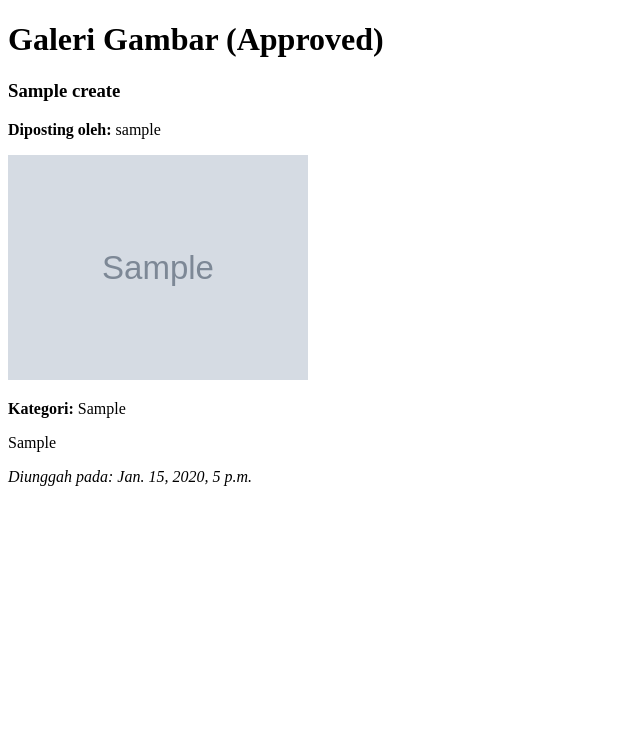
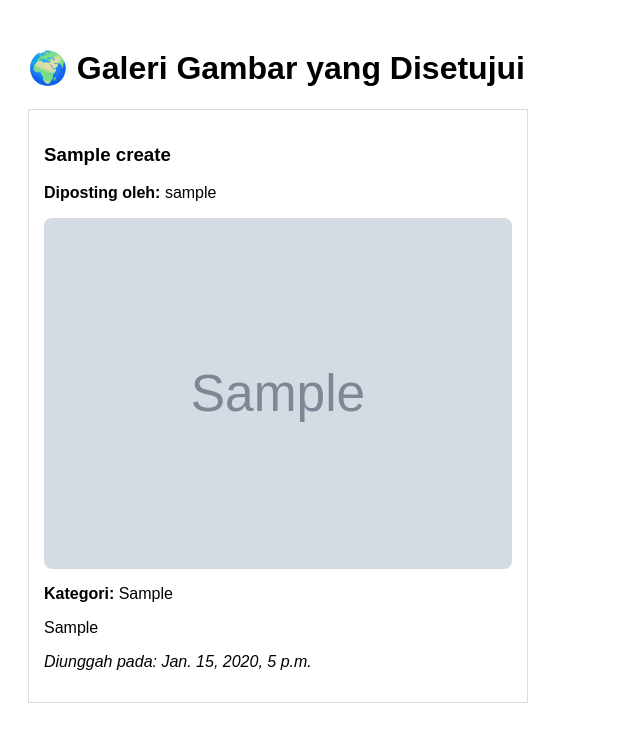
Before and after one commit to rendayy/PBW-DJANGO, a Django app: page /gallery/ in a window 1280 px wide. Shown: the top 742 px of the page, without its empty margins (0-640 px from the left). Run offline with Django 5.2, Linux system fonts and the light colour scheme; tables that the repository leaves empty hold one stand-in row (values such as "Sample post"); grey boxes marked "Sample" are stand-in pictures; some libraries are stand-ins or nearby versions.

Commit message:
Resize dan compress

```diff
--- a/app/models.py
+++ b/app/models.py
@@ -1,5 +1,8 @@
 from django.contrib.auth.models import User
 from django.db import models
+from PIL import Image
+from io import BytesIO
+from django.core.files.base import ContentFile
 
 # Create your models here.
 class Profile(models.Model):
@@ -19,11 +22,28 @@ class Create(models.Model):
     )
     user = models.ForeignKey(User, on_delete=models.CASCADE)
     gambar = models.ImageField(upload_to='uploads/')
+    thumbnail = models.ImageField(upload_to='uploads/thumbnails/', blank=True, null=True)
     kategori = models.CharField(max_length=100)
     deskripsi = models.TextField(blank=True)
     judul = models.CharField(max_length=200)
     tanggal_upload = models.DateTimeField(auto_now_add=True)
     status = models.CharField(max_length=1, choices=STATUS_CHOICES, default='p')
 
+    def save(self, *args, **kwargs):
+        super().save(*args, **kwargs)
+
+        if self.gambar and not self.thumbnail:
+            img = Image.open(self.gambar)
+            img = img.convert('RGB')  # pastikan dalam mode RGB
+            img.thumbnail((400, 400))  # max width/height
+
+            thumb_io = BytesIO()
+            img.save(thumb_io, format='jpeg', quality=70)  # kompresi di sini
+
+            thumb_name = f"thumb_{self.gambar.name.split('/')[-1]}"
+            self.thumbnail.save(thumb_name, ContentFile(thumb_io.getvalue()), save=False)
+
+            super().save(update_fields=['thumbnail'])
+
     def __str__(self):
         return self.judul
--- a/app/templates/global_post.html
+++ b/app/templates/global_post.html
@@ -1,15 +1,51 @@
 <!DOCTYPE html>
-<html>
+<html lang="id">
 <head>
+    <meta charset="UTF-8">
     <title>Galeri Global</title>
+    <style>
+        body {
+            font-family: Arial, sans-serif;
+            padding: 20px;
+        }
+
+        .gallery-item {
+            border: 1px solid #ddd;
+            padding: 15px;
+            margin-bottom: 20px;
+            max-width: 100%;
+            box-sizing: border-box;
+        }
+
+        .gallery-item img {
+            width: 100%;
+            height: auto;
+            display: block;
+            margin-bottom: 10px;
+            border-radius: 8px;
+        }
+
+        @media (min-width: 600px) {
+            .gallery-item {
+                max-width: 500px;
+            }
+        }
+    </style>
 </head>
 <body>
-    <h1>Galeri Gambar (Approved)</h1>
+    <h1>🌍 Galeri Gambar yang Disetujui</h1>
+
     {% for gambar in gambar_list %}
-        <div style="margin-bottom: 20px;">
+        <div class="gallery-item">
             <h3>{{ gambar.judul }}</h3>
-            <p><strong>Diposting oleh:</strong> {{ gambar.user.username }}</p> <!-- Tambahan -->
-            <img src="{{ gambar.gambar.url }}" width="300" />
+            <p><strong>Diposting oleh:</strong> {{ gambar.user.username }}</p>
+
+            {% if gambar.thumbnail %}
+                <img src="{{ gambar.thumbnail.url }}" alt="{{ gambar.judul }}" loading="lazy">
+            {% else %}
+                <img src="{{ gambar.gambar.url }}" alt="{{ gambar.judul }}" loading="lazy">
+            {% endif %}
+
             <p><strong>Kategori:</strong> {{ gambar.kategori }}</p>
             <p>{{ gambar.deskripsi }}</p>
             <p><em>Diunggah pada: {{ gambar.tanggal_upload }}</em></p>
```
Also changed, not shown: app/admin.py (+11 -0 lines), app/global_post.py (line endings or trailing spaces).
